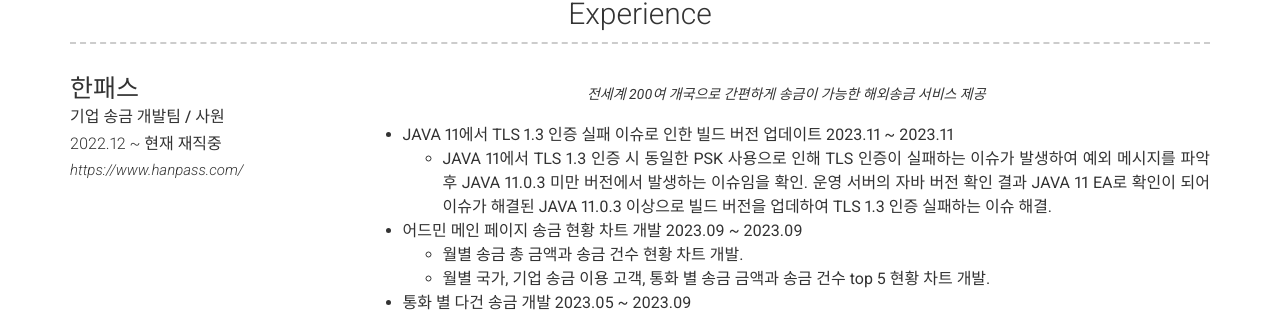
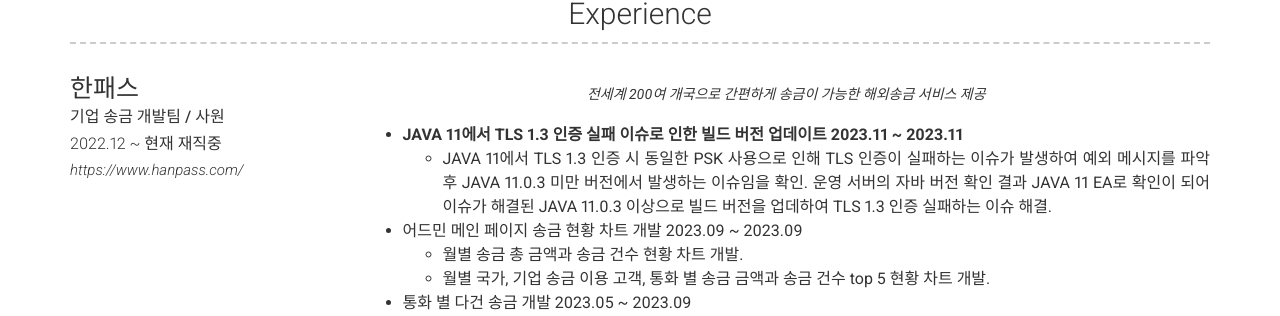
Before and after one commit to rbsks/rbsks.github.io, a Jekyll site: the page built from index.md, in a window 1280 px wide. Shown: the part 556-872 px from the top of the page. Built offline with Jekyll 4.4.1, drawn with Linux system fonts in a browser that asks for light colours; nearby versions of some CDN libraries.

```diff
--- a/_config.yml
+++ b/_config.yml
@@ -68,7 +68,7 @@ content:
         quote: >
           전세계 200여 개국으로 간편하게 송금이 가능한 해외송금 서비스 제공
         description: | # this will include new lines to allow paragraphs
-          - JAVA 11에서 TLS 1.3 인증 실패 이슈로 인한 빌드 버전 업데이트 2023.11 ~ 2023.11
+          - **JAVA 11에서 TLS 1.3 인증 실패 이슈로 인한 빌드 버전 업데이트 2023.11 ~ 2023.11**
             - JAVA 11에서 TLS 1.3 인증 시 동일한 PSK 사용으로 인해 TLS 인증이 실패하는 이슈가 발생하여 예외 메시지를 파악 후 JAVA 11.0.3 미만 버전에서 발생하는 이슈임을 확인.
             운영 서버의 자바 버전 확인 결과 JAVA 11 EA로 확인이 되어 이슈가 해결된 JAVA 11.0.3 이상으로 빌드 버전을 업데하여 TLS 1.3 인증 실패하는 이슈 해결.
           - 어드민 메인 페이지 송금 현황 차트 개발 2023.09 ~ 2023.09
```
